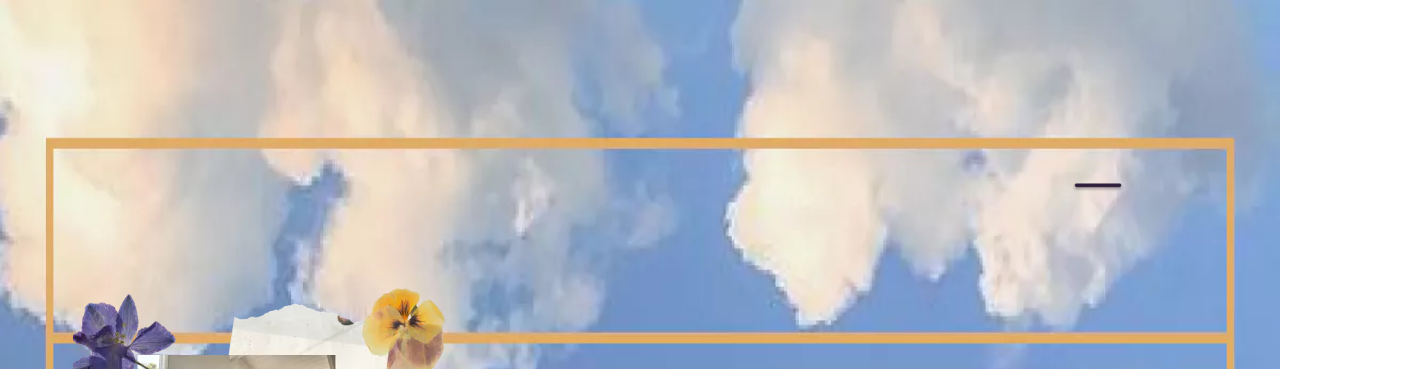
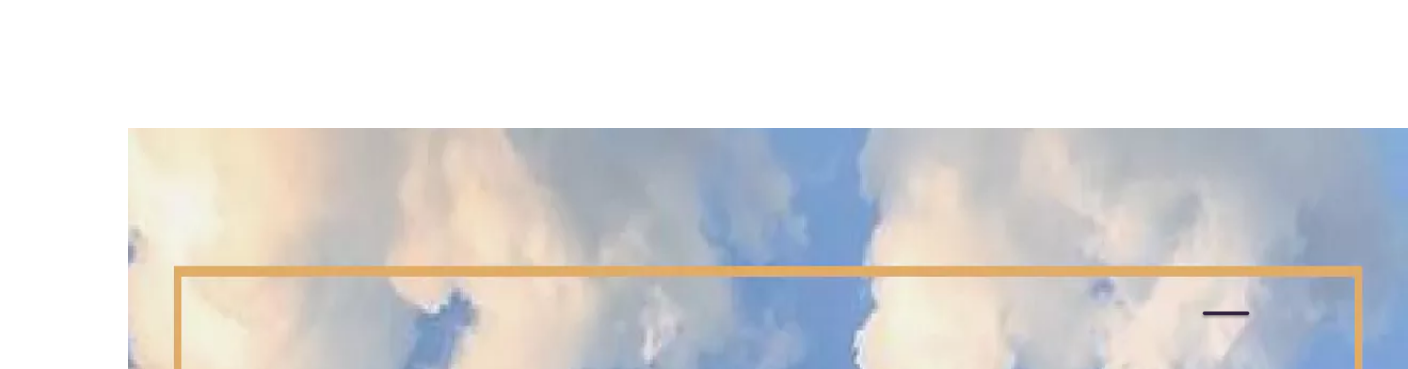
Before and after one commit to NicRios/mindyhwk, a website built with Parcel: page index.html in a window 1280 px wide. Shown: the top 369 px of the page, 1408 px wide, since content can reach past the window. Built offline with nearby package versions, Linux system fonts and the light colour scheme.

Commit message:
Update converter.css

```diff
--- a/converter.css
+++ b/converter.css
@@ -4,8 +4,10 @@
 .converter-converter {
   width: 100%;
   height: 1254px;
+  margin: 10%;
+  padding: 10%;
   display: flex;
-  overflow: hidden;
+  overflow: auto;
   position: relative;
   align-items: flex-start;
   flex-shrink: 0;
```
